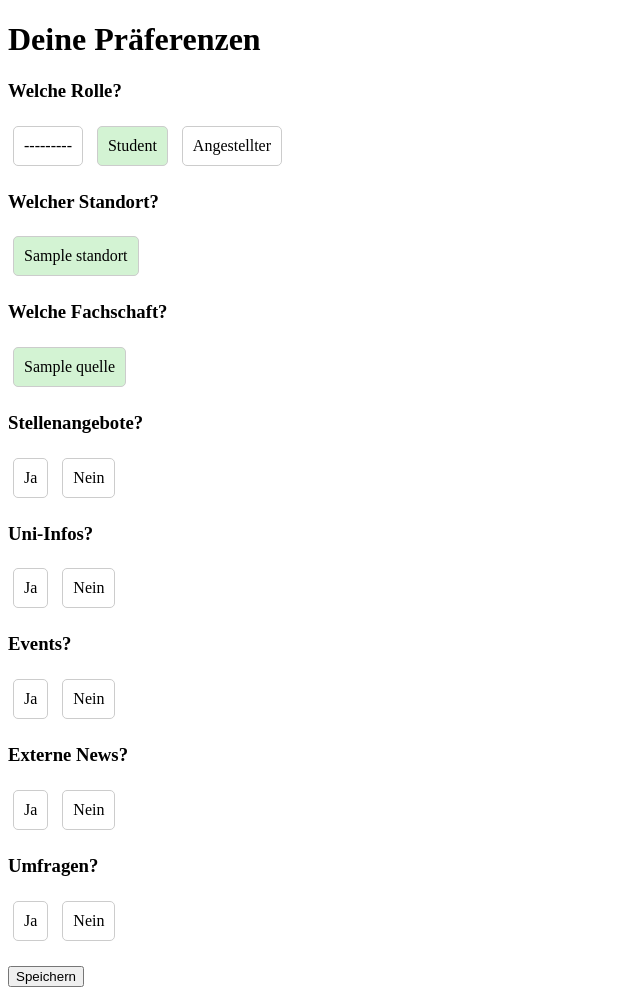
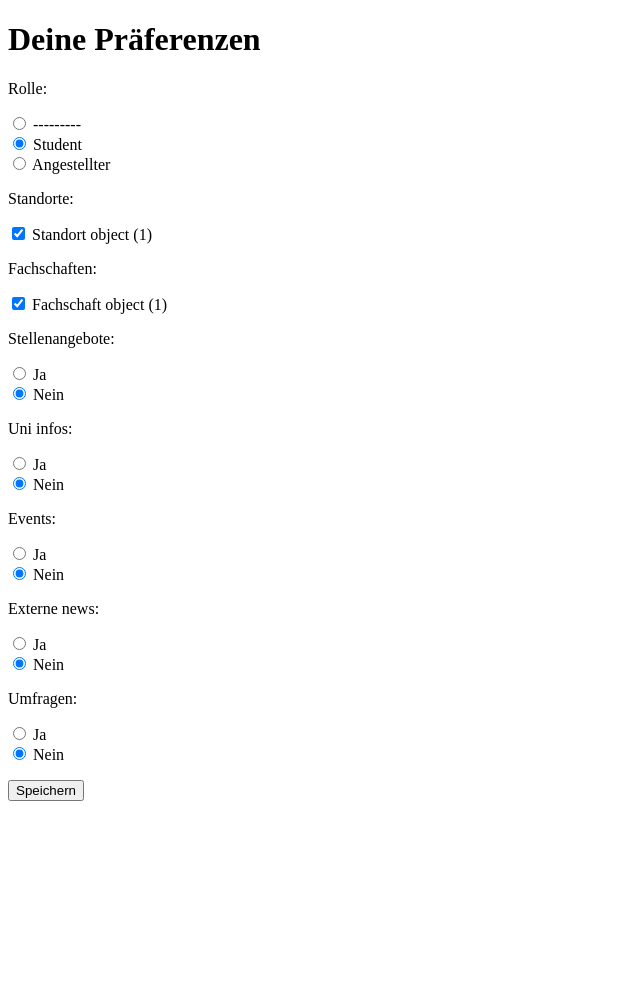
Before and after one commit to CanePlayz/RPTU4You, a Django app: page /preferences/ in a window 1280 px wide. Shown: the whole page, without its empty margins (0-640 px from the left). After the commit the page ends 801 px from the top, so only its background shows below. Run offline with Django 5.2, Linux system fonts and the light colour scheme; a user stored in the database is signed in; tables that the repository leaves empty hold one stand-in row (values such as "Sample post").

Commit message:
Formular für Fragebogen überarbeitet, preferences.html ersetzt

```diff
--- a/frontend/rptu4you/news/forms.py
+++ b/frontend/rptu4you/news/forms.py
@@ -1,40 +1,88 @@
 from django import forms
 from django.contrib.auth.forms import UserCreationForm
-from .models import User, Standort, Fachschaft
 
-class UserCreationForm(UserCreationForm):
+from .models import Fachschaft, Kategorie, Standort, User
+
+
+class UserCreationForm2(UserCreationForm):
     class Meta:
         model = User
-        fields = ('username', 'password1', 'password2')  # Nur Benutzername und Passwort
+        fields = ("username", "password1", "password2")
+
 
 class PreferencesForm(forms.ModelForm):
+    # Manuelle Felder, die nicht im Model sind
     YES_NO_CHOICES = [
-        (True, 'Ja'),
-        (False, 'Nein'),
+        (True, "Ja"),
+        (False, "Nein"),
     ]
 
-    stellenangebote = forms.ChoiceField(choices=YES_NO_CHOICES, widget=forms.RadioSelect)
-    uni_infos = forms.ChoiceField(choices=YES_NO_CHOICES, widget=forms.RadioSelect)
-    events = forms.ChoiceField(choices=YES_NO_CHOICES, widget=forms.RadioSelect)
-    externe_news = forms.ChoiceField(choices=YES_NO_CHOICES, widget=forms.RadioSelect)
-    umfragen = forms.ChoiceField(choices=YES_NO_CHOICES, widget=forms.RadioSelect)
+    stellenangebote = forms.BooleanField(
+        widget=forms.RadioSelect(choices=YES_NO_CHOICES), required=False
+    )
+    uni_infos = forms.BooleanField(
+        widget=forms.RadioSelect(choices=YES_NO_CHOICES), required=False
+    )
+    events = forms.BooleanField(
+        widget=forms.RadioSelect(choices=YES_NO_CHOICES), required=False
+    )
+    externe_news = forms.BooleanField(
+        widget=forms.RadioSelect(choices=YES_NO_CHOICES), required=False
+    )
+    umfragen = forms.BooleanField(
+        widget=forms.RadioSelect(choices=YES_NO_CHOICES), required=False
+    )
 
     class Meta:
         model = User
+
+        # Felder aus dem Model, die im Formular angezeigt werden sollen
         fields = [
-            'rolle', 'standorte', 'fachschaften',
-            'stellenangebote', 'uni_infos', 'events',
-            'externe_news', 'umfragen'
+            "rolle",
+            "standorte",
+            "fachschaften",
         ]
+
+        # Darstellung der Felder überschreiben
         widgets = {
-            'rolle': forms.RadioSelect(attrs={'required': True}),  # Keine leere Option, Pflichtfeld
-            'standorte': forms.CheckboxSelectMultiple,
-            'fachschaften': forms.CheckboxSelectMultiple,
+            "rolle": forms.RadioSelect(attrs={"required": True}),
+            "standorte": forms.CheckboxSelectMultiple,
+            "fachschaften": forms.CheckboxSelectMultiple,
         }
+
+    # Mapping: Formularfeld -> Kategorie-Name
+    PREF_FELDER = {
+        "stellenangebote": "Stellenangebot",
+        "uni_infos": "Uni-Info",
+        "events": "Event",
+        "externe_news": "Externe News",
+        "umfragen": "Umfrage",
+    }
 
     def __init__(self, *args, **kwargs):
         super().__init__(*args, **kwargs)
-        # Standardwert für standorte auf Kaiserslautern setzen, falls leer
-        if not self.instance.pk or not self.instance.standorte.exists():
-            kaiserslautern = Standort.objects.get(name="Kaiserslautern")
-            self.initial['standorte'] = [kaiserslautern.id]
+
+        # Stanardwerte der Präferenzen setzen
+        user_pref_names = set(self.instance.präferenzen.values_list("name", flat=True))
+        for field_name, category_name in self.PREF_FELDER.items():
+            self.initial[field_name] = category_name in user_pref_names
+
+    def save(self, commit=True) -> User:
+        user = super().save(commit=False)
+
+        # Nutzerdaten und M2M-Felder speichern
+        if commit:
+            user.save()
+            self.save_m2m()
+
+        # Präferenzen aktualisieren
+        for field_name, category_name in self.PREF_FELDER.items():
+            selected = self.cleaned_data.get(field_name) is True
+            pref_obj, _ = Kategorie.objects.get_or_create(name=category_name)
+
+            if selected:
+                user.präferenzen.add(pref_obj)
+            else:
+                user.präferenzen.remove(pref_obj)
+
+        return user
--- a/frontend/rptu4you/news/models.py
+++ b/frontend/rptu4you/news/models.py
@@ -41,24 +41,14 @@
         verbose_name_plural = "Standorte"
 
 
-def save(self, *args, **kwargs):
+""" def save(self, *args, **kwargs):
     # Standardwert für standorte nur bei neuen Nutzern setzen
     if not self.pk:  # Wenn der Nutzer neu erstellt wird
         super().save(*args, **kwargs)  # Erst speichern, um eine ID zu bekommen
         kaiserslautern = Standort.objects.get(name="Kaiserslautern")
         self.standorte.add(kaiserslautern)  # Kaiserslautern hinzufügen
     else:
-        super().save(*args, **kwargs)  # Bei Updates nur speichern
-
-
-def save(self, *args, **kwargs):
-    # Standardwert für standorte nur bei neuen Nutzern setzen
-    if not self.pk:  # Wenn der Nutzer neu erstellt wird
-        super().save(*args, **kwargs)  # Erst speichern, um eine ID zu bekommen
-        kaiserslautern = Standort.objects.get(name="Kaiserslautern")
-        self.standorte.add(kaiserslautern)  # Kaiserslautern hinzufügen
-    else:
-        super().save(*args, **kwargs)  # Bei Updates nur speichern
+        super().save(*args, **kwargs)  # Bei Updates nur speichern """
 
 
 class Kategorie(models.Model):
--- a/frontend/rptu4you/news/templates/news/preferences.html
+++ b/frontend/rptu4you/news/templates/news/preferences.html
@@ -1,137 +1,17 @@
 <!DOCTYPE html>
-<html>
+<html lang="de">
 <head>
-    <title>Präferenzen</title>
-    <style>
-        .option-box {
-            display: inline-block;
-            padding: 10px;
-            margin: 5px;
-            border: 1px solid #ccc;
-            border-radius: 5px;
-            cursor: pointer;
-        }
-        .option-box input {
-            display: none; /* Versteckt die Standard-Checkbox/Radio-Buttons */
-        }
-        .option-box.selected {
-            background-color: #d3f3d3; /* Grün bei Auswahl */
-        }
-        .question-group {
-            margin-bottom: 20px;
-        }
-    </style>
+    <meta charset="UTF-8">
+    <title>Präferenzen festlegen</title>
 </head>
 <body>
     <h1>Deine Präferenzen</h1>
+
     <form method="post">
         {% csrf_token %}
-
-        <div class="question-group">
-            <h3>Welche Rolle?</h3>
-            {% for value, label in form.rolle.field.choices %}
-                <label class="option-box {% if form.rolle.value == value %}selected{% endif %}">
-                    <input type="radio" name="{{ form.rolle.name }}" value="{{ value }}" {% if form.rolle.value == value %}checked{% endif %}>
-                    {{ label }}
-                </label>
-            {% endfor %}
-        </div>
-
-        <div class="question-group">
-            <h3>Welcher Standort?</h3>
-            {% for standort in form.standorte.field.queryset %}
-                <label class="option-box {% if standort.id in form.standorte.value %}selected{% endif %}">
-                    <input type="checkbox" name="{{ form.standorte.name }}" value="{{ standort.id }}" {% if standort.id in form.standorte.value %}checked{% endif %}>
-                    {{ standort.name }}
-                </label>
-            {% endfor %}
-        </div>
-
-        <div class="question-group">
-            <h3>Welche Fachschaft?</h3>
-            {% for fachschaft in form.fachschaften.field.queryset %}
-                <label class="option-box {% if fachschaft.id in form.fachschaften.value %}selected{% endif %}">
-                    <input type="checkbox" name="{{ form.fachschaften.name }}" value="{{ fachschaft.id }}" {% if fachschaft.id in form.fachschaften.value %}checked{% endif %}>
-                    {{ fachschaft.name }}
-                </label>
-            {% endfor %}
-        </div>
-
-        <div class="question-group">
-            <h3>Stellenangebote?</h3>
-            {% for value, label in form.stellenangebote.field.choices %}
-                <label class="option-box {% if form.stellenangebote.value|stringformat:'s' == value|stringformat:'s' %}selected{% endif %}">
-                    <input type="radio" name="{{ form.stellenangebote.name }}" value="{{ value }}" {% if form.stellenangebote.value|stringformat:'s' == value|stringformat:'s' %}checked{% endif %}>
-                    {{ label }}
-                </label>
-            {% endfor %}
-        </div>
-
-        <div class="question-group">
-            <h3>Uni-Infos?</h3>
-            {% for value, label in form.uni_infos.field.choices %}
-                <label class="option-box {% if form.uni_infos.value|stringformat:'s' == value|stringformat:'s' %}selected{% endif %}">
-                    <input type="radio" name="{{ form.uni_infos.name }}" value="{{ value }}" {% if form.uni_infos.value|stringformat:'s' == value|stringformat:'s' %}checked{% endif %}>
-                    {{ label }}
-                </label>
-            {% endfor %}
-        </div>
-
-        <div class="question-group">
-            <h3>Events?</h3>
-            {% for value, label in form.events.field.choices %}
-                <label class="option-box {% if form.events.value|stringformat:'s' == value|stringformat:'s' %}selected{% endif %}">
-                    <input type="radio" name="{{ form.events.name }}" value="{{ value }}" {% if form.events.value|stringformat:'s' == value|stringformat:'s' %}checked{% endif %}>
-                    {{ label }}
-                </label>
-            {% endfor %}
-        </div>
-
-        <div class="question-group">
-            <h3>Externe News?</h3>
-            {% for value, label in form.externe_news.field.choices %}
-                <label class="option-box {% if form.externe_news.value|stringformat:'s' == value|stringformat:'s' %}selected{% endif %}">
-                    <input type="radio" name="{{ form.externe_news.name }}" value="{{ value }}" {% if form.externe_news.value|stringformat:'s' == value|stringformat:'s' %}checked{% endif %}>
-                    {{ label }}
-                </label>
-            {% endfor %}
-        </div>
-
-        <div class="question-group">
-            <h3>Umfragen?</h3>
-            {% for value, label in form.umfragen.field.choices %}
-                <label class="option-box {% if form.umfragen.value|stringformat:'s' == value|stringformat:'s' %}selected{% endif %}">
-                    <input type="radio" name="{{ form.umfragen.name }}" value="{{ value }}" {% if form.umfragen.value|stringformat:'s' == value|stringformat:'s' %}checked{% endif %}>
-                    {{ label }}
-                </label>
-            {% endfor %}
-        </div>
+        {{ form.as_p }}
 
         <button type="submit">Speichern</button>
     </form>
-
-    <script>
-        document.querySelectorAll('.option-box').forEach(box => {
-            box.addEventListener('click', function() {
-                const input = this.querySelector('input');
-                if (input.type === 'radio') {
-                    // Bei Radio-Buttons: alle anderen in der Gruppe deselektieren
-                    this.parentElement.querySelectorAll('.option-box').forEach(sibling => {
-                        sibling.classList.remove('selected');
-                    });
-                    input.checked = true;
-                    this.classList.add('selected');
-                } else if (input.type === 'checkbox') {
-                    // Bei Checkboxen: Toggle
-                    input.checked = !input.checked;
-                    if (input.checked) {
-                        this.classList.add('selected');
-                    } else {
-                        this.classList.remove('selected');
-                    }
-                }
-            });
-        });
-    </script>
 </body>
 </html>
--- a/frontend/rptu4you/news/views/views.py
+++ b/frontend/rptu4you/news/views/views.py
@@ -1,8 +1,10 @@
 from django.contrib import messages
 from django.contrib.auth import authenticate, login, logout
+from django.contrib.auth.decorators import login_required
+from django.http import HttpRequest, HttpResponse
 from django.shortcuts import redirect, render
 
-from ..forms import PreferencesForm, UserCreationForm
+from ..forms import PreferencesForm, UserCreationForm2
 
 
 # Create your views here.
@@ -34,13 +36,13 @@
 
 def register_view(request):
     if request.method == "POST":
-        form = UserCreationForm(request.POST)
+        form = UserCreationForm2(request.POST)
         if form.is_valid():
             form.save()
             messages.success(request, "Registrierung erfolgreich! Bitte melde dich an.")
             return redirect("login")
     else:
-        form = UserCreationForm()
+        form = UserCreationForm2()
     return render(request, "news/register.html", {"form": form})
 
 
@@ -52,7 +54,8 @@
         return render(request, "news/ForYouPage.html")
 
 
-def update_preferences(request):
+@login_required
+def update_preferences(request: HttpRequest) -> HttpResponse:
     if request.method == "POST":
         form = PreferencesForm(request.POST, instance=request.user)
         if form.is_valid():
```
Also changed, not shown: frontend/rptu4you/urls.py (+4 -4 lines), frontend/rptu4you/news/migrations/0001_initial.py (deleted).
